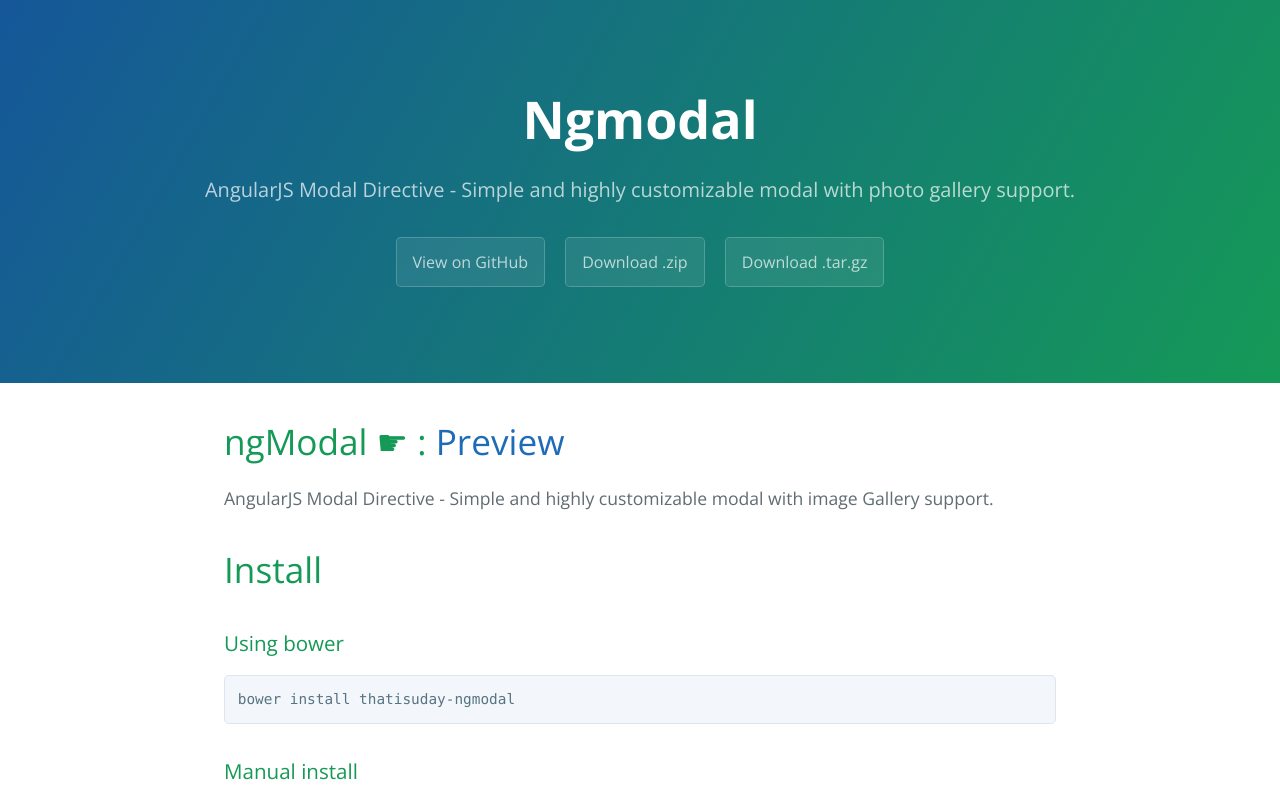
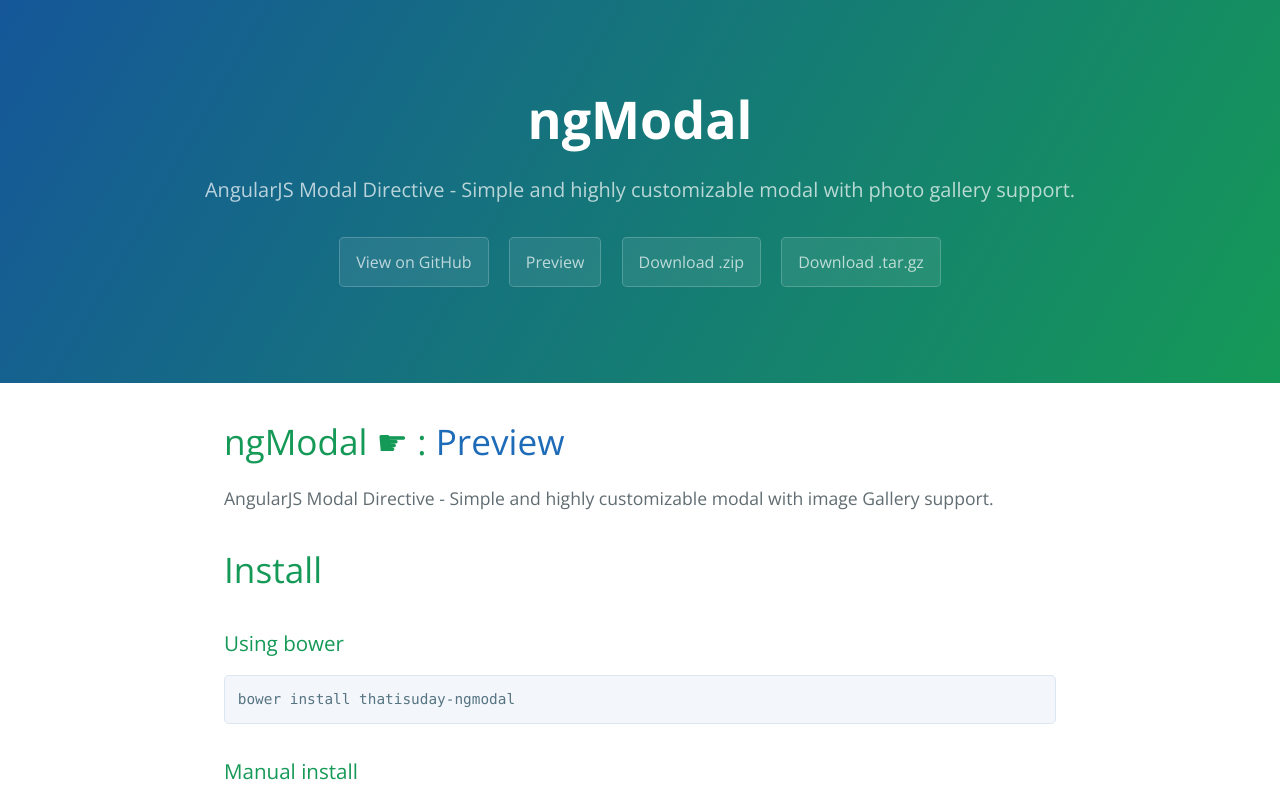
Before and after one commit to thatisuday/ng-modal, a plain HTML site: page index.html in a window 1280 px wide. Shown: the top 800 px of the page. Drawn offline with nearby package versions, Linux system fonts and the light colour scheme.

Commit message:
Update index.html

```diff
--- a/index.html
+++ b/index.html
@@ -11,9 +11,10 @@
   </head>
   <body>
     <section class="page-header">
-      <h1 class="project-name">Ngmodal</h1>
+      <h1 class="project-name">ngModal</h1>
       <h2 class="project-tagline">AngularJS Modal Directive - Simple and highly customizable modal with photo gallery support.</h2>
       <a href="https://github.com/thatisuday/ngModal" class="btn">View on GitHub</a>
+      <a href="https://rawgit.com/thatisuday/ngModal/master/test/test.html#/gallery" class="btn">Preview</a>
       <a href="https://github.com/thatisuday/ngModal/zipball/master" class="btn">Download .zip</a>
       <a href="https://github.com/thatisuday/ngModal/tarball/master" class="btn">Download .tar.gz</a>
     </section>
```
